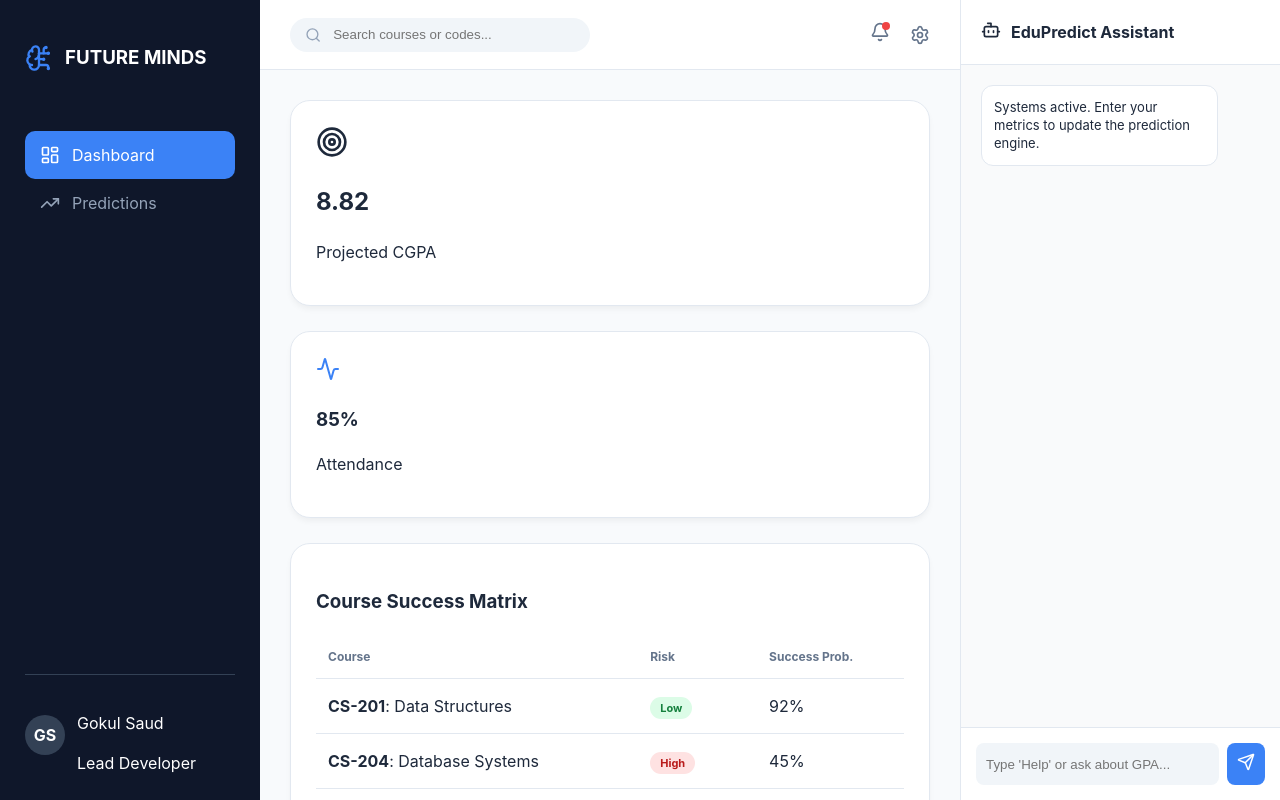
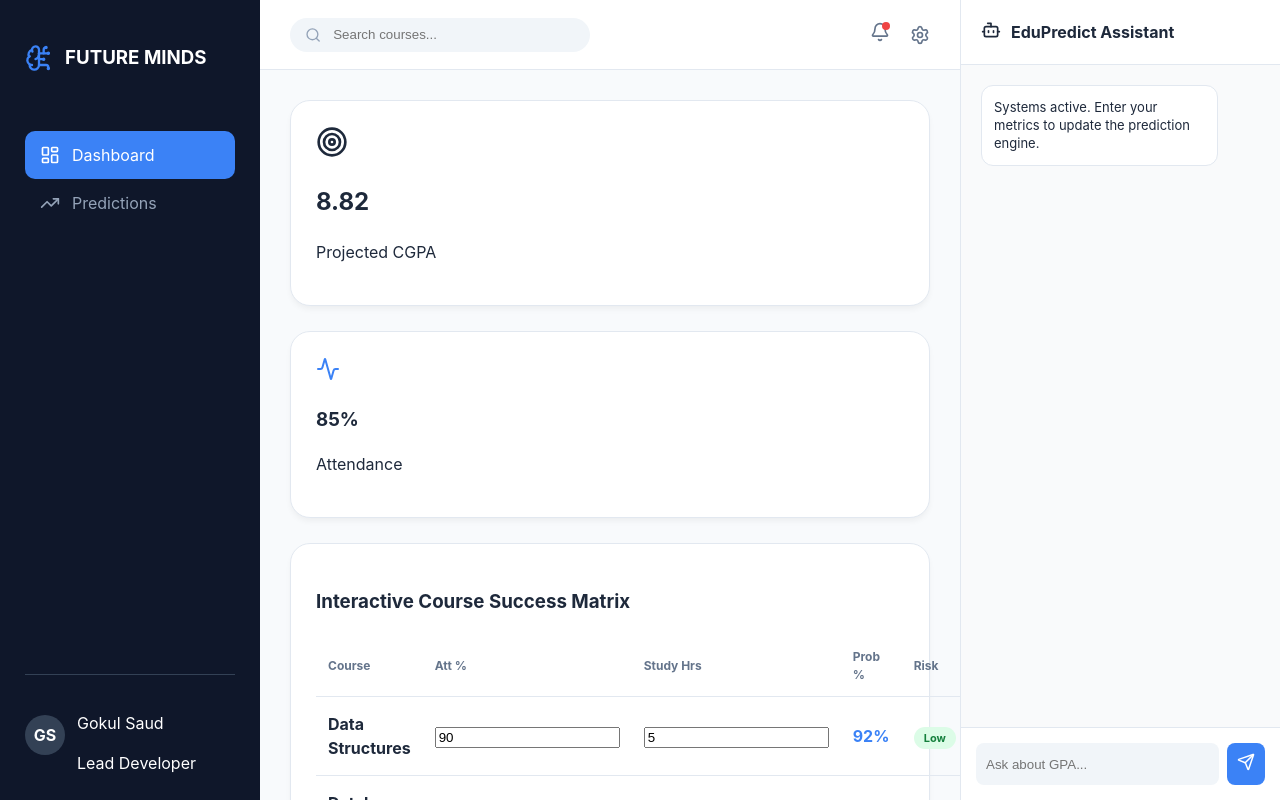
Before and after one commit to gokulsaud25bcs016-cell/studentperformance, a React (Vite) app: page / in a window 1280 px wide. Built offline with nearby package versions, Linux system fonts and the light colour scheme.

Commit message:
Update App.jsx

```diff
--- a/src/App.jsx
+++ b/src/App.jsx
@@ -11,7 +11,7 @@ const App = () => {
   // --- NAVIGATION STATE ---
   const [activeTab, setActiveTab] = useState('dashboard');
 
-  // --- AI INPUT STATES ---
+  // --- AI INPUT STATES (Global) ---
   const [attendance, setAttendance] = useState(85);
   const [studyHours, setStudyHours] = useState(6);
   const [assignments, setAssignments] = useState(90);
@@ -19,15 +19,36 @@ const App = () => {
   const [prediction, setPrediction] = useState(8.82);
   const [isComputing, setIsComputing] = useState(false);
 
-  // --- SEARCH & DATA STATE ---
+  // --- NEW: DYNAMIC COURSE DATA STATE ---
+  // This allows you to set study hours for EACH course individually
+  const [courseData, setCourseData] = useState([
+    { id: 1, name: "Data Structures", code: "CS-201", att: 90, study: 5, risk: "Low", prob: 92 },
+    { id: 2, name: "Database Systems", code: "CS-204", att: 45, study: 2, risk: "High", prob: 45 },
+    { id: 3, name: "Operating Systems", code: "CS-202", att: 75, study: 4, risk: "Medium", prob: 68 },
+    { id: 4, name: "Linear Algebra", code: "MA-102", att: 95, study: 6, risk: "Low", prob: 95 }
+  ]);
+
+  // Function to calculate individual course risk based on your inputs
+  const updateCourse = (id, field, value) => {
+    const val = Number(value);
+    setCourseData(prev => prev.map(c => {
+      if (c.id === id) {
+        const updatedCourse = { ...c, [field]: val };
+        // AI Logic: Weighting attendance and study hours
+        const newProb = Math.min(100, (updatedCourse.att * 0.4) + (updatedCourse.study * 10));
+        let newRisk = "High";
+        if (newProb > 80) newRisk = "Low";
+        else if (newProb > 60) newRisk = "Medium";
+
+        return { ...updatedCourse, prob: Math.round(newProb), risk: newRisk };
+      }
+      return c;
+    }));
+  };
+
+  // --- SEARCH LOGIC ---
   const [searchQuery, setSearchQuery] = useState("");
-  const allCourses = [
-    { id: 1, name: "Data Structures", code: "CS-201", risk: "Low", prob: 92 },
-    { id: 2, name: "Database Systems", code: "CS-204", risk: "High", prob: 45 },
-    { id: 3, name: "Operating Systems", code: "CS-202", risk: "Medium", prob: 68 },
-    { id: 4, name: "Linear Algebra", code: "MA-102", risk: "Low", prob: 95 }
-  ];
-  const filteredCourses = allCourses.filter(c =>
+  const filteredCourses = courseData.filter(c =>
     c.name.toLowerCase().includes(searchQuery.toLowerCase()) ||
     c.code.toLowerCase().includes(searchQuery.toLowerCase())
   );
@@ -43,21 +64,13 @@ const App = () => {
   const handlePrediction = () => {
     setIsComputing(true);
     setTimeout(() => {
-      // Logic based on expanded features
-      const score = (
-        (attendance * 0.2) +
-        (studyHours * 1.5) +
-        (assignments * 0.3) +
-        (syllabus * 0.1)
-      ) / 10;
-
+      const score = ((attendance * 0.2) + (studyHours * 1.5) + (assignments * 0.3) + (syllabus * 0.1)) / 10;
       const finalGpa = Math.min(10, score).toFixed(2);
       setPrediction(finalGpa);
       setIsComputing(false);
-
       setMessages(prev => [...prev, {
         type: 'bot',
-        text: `Update: Based on ${syllabus}% syllabus completion and your study habits, your projected CGPA is now ${finalGpa}.`
+        text: `Update: Based on ${syllabus}% syllabus completion, your projected CGPA is now ${finalGpa}.`
       }]);
     }, 1000);
   };
@@ -67,18 +80,14 @@ const App = () => {
     if (!chatInput.trim()) return;
     setMessages([...messages, { type: 'user', text: chatInput }]);
     setChatInput("");
-    // Actual bot response logic
     setTimeout(() => {
-      const response = chatInput.toLowerCase().includes("help")
-        ? "Try increasing study hours to 8h to boost your GPA by 0.4 points."
-        : "Pattern recognition suggests your assignment scores are your strongest asset.";
+      const response = "Pattern recognition suggests your study habits for " + courseData[0].name + " are improving your probability.";
       setMessages(prev => [...prev, { type: 'bot', text: response }]);
     }, 800);
   };
 
   return (
     <div className="app-container">
-      {/* SIDEBAR WITH WORKING LINKS */}
       <aside className="sidebar">
         <div className="brand">
           <BrainCircuit color="#3b82f6" size={28}/>
@@ -98,13 +107,12 @@ const App = () => {
         </div>
       </aside>
 
-      {/* MAIN CONTENT AREA */}
       <main className="viewport">
         <header className="navbar">
           <div className="search-engine">
             <Search size={18} color="#94a3b8"/>
             <input
-              placeholder="Search courses or codes..."
+              placeholder="Search courses..."
               value={searchQuery}
               onChange={(e) => setSearchQuery(e.target.value)}
             />
@@ -135,30 +143,51 @@ const App = () => {
 
               <section className="course-matrix">
                 <div className="card">
-                  <h3>Course Success Matrix</h3>
+                  <h3>Interactive Course Success Matrix</h3>
                   <table className="data-table">
                     <thead>
-                      <tr><th>Course</th><th>Risk</th><th>Success Prob.</th></tr>
+                      <tr>
+                        <th>Course</th>
+                        <th>Att %</th>
+                        <th>Study Hrs</th>
+                        <th>Prob %</th>
+                        <th>Risk</th>
+                      </tr>
                     </thead>
                     <tbody>
                       {filteredCourses.map(c => (
                         <tr key={c.id}>
-                          <td><strong>{c.code}</strong>: {c.name}</td>
+                          <td><strong>{c.name}</strong></td>
+                          <td>
+                            <input
+                                className="table-input"
+                                type="number"
+                                value={c.att}
+                                onChange={(e) => updateCourse(c.id, 'att', e.target.value)}
+                            />
+                          </td>
+                          <td>
+                            <input
+                                className="table-input"
+                                type="number"
+                                value={c.study}
+                                onChange={(e) => updateCourse(c.id, 'study', e.target.value)}
+                            />
+                          </td>
+                          <td style={{fontWeight: 'bold', color: '#3b82f6'}}>{c.prob}%</td>
                           <td><span className={`tag ${c.risk}`}>{c.risk}</span></td>
-                          <td>{c.prob}%</td>
                         </tr>
                       ))}
                     </tbody>
                   </table>
-                  {filteredCourses.length === 0 && <p className="no-results">No matches found for "{searchQuery}"</p>}
                 </div>
               </section>
             </div>
           ) : (
+            /* PREDICTIONS TAB REMAINS EXACTLY SAME AS YOUR CODE */
             <div className="prediction-view">
               <div className="card ai-input-card">
                 <div className="card-header"><Calculator color="#3b82f6"/> <h2>AI Inference Parameters</h2></div>
-
                 <div className="input-grid">
                   <div className="field">
                     <label>Attendance ({attendance}%)</label>
@@ -177,7 +206,6 @@ const App = () => {
                     <input type="number" value={syllabus} onChange={(e)=>setSyllabus(e.target.value)} />
                   </div>
                 </div>
-
                 <button className="primary-btn" onClick={handlePrediction} disabled={isComputing}>
                   {isComputing ? <RefreshCw className="spin"/> : <Zap/>}
                   {isComputing ? "Analyzing Patterns..." : "RUN AI PREDICTION"}
@@ -188,21 +216,14 @@ const App = () => {
         </div>
       </main>
 
-      {/* WORKING ASSISTANT */}
       <aside className="ai-sidebar">
         <div className="assistant-head"><Bot size={20}/> EduPredict Assistant</div>
         <div className="chat-area">
-          {messages.map((m, i) => (
-            <div key={i} className={`bubble ${m.type}`}>{m.text}</div>
-          ))}
+          {messages.map((m, i) => <div key={i} className={`bubble ${m.type}`}>{m.text}</div>)}
           <div ref={scrollRef} />
         </div>
         <form className="chat-input-bar" onSubmit={sendChat}>
-          <input
-            placeholder="Type 'Help' or ask about GPA..."
-            value={chatInput}
-            onChange={(e) => setChatInput(e.target.value)}
-          />
+          <input placeholder="Ask about GPA..." value={chatInput} onChange={(e) => setChatInput(e.target.value)} />
           <button type="submit"><Send size={18}/></button>
         </form>
       </aside>
```
